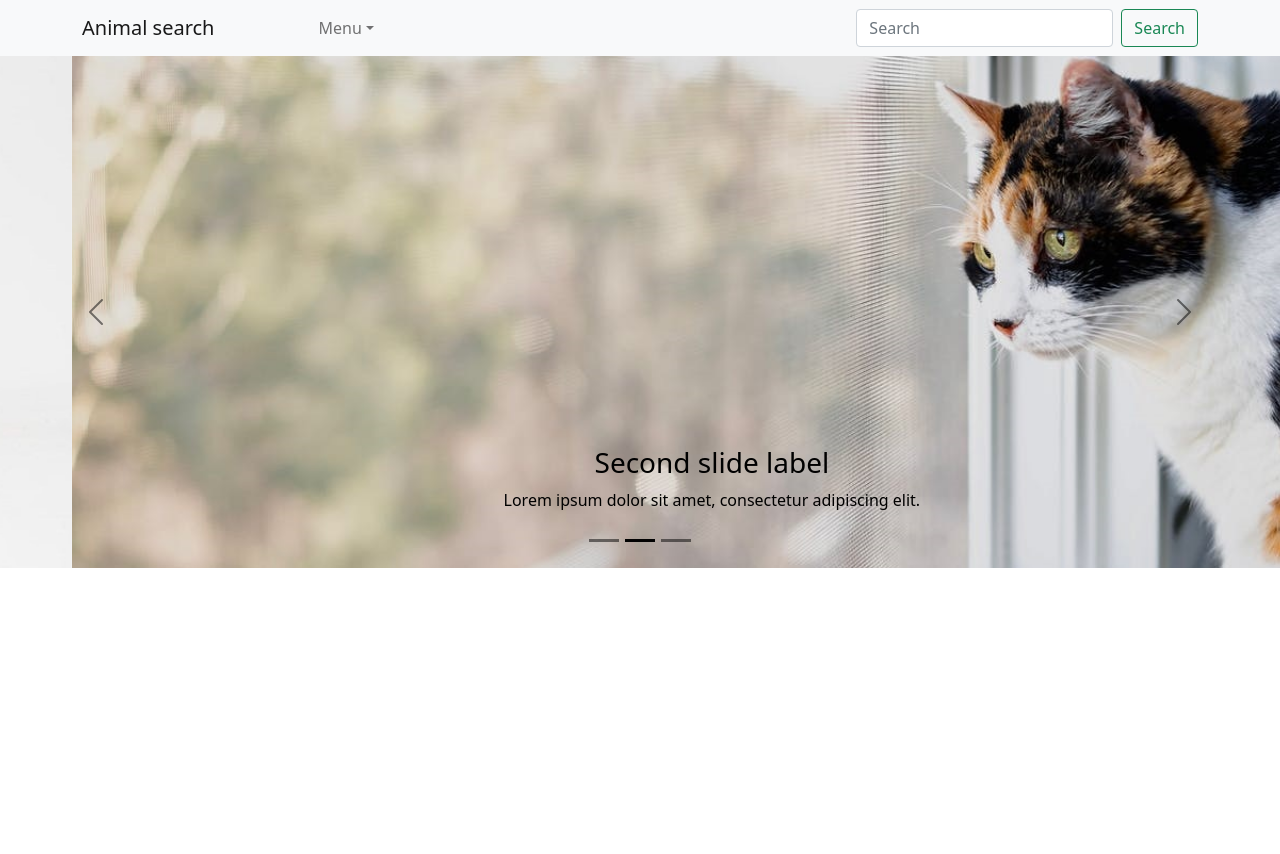
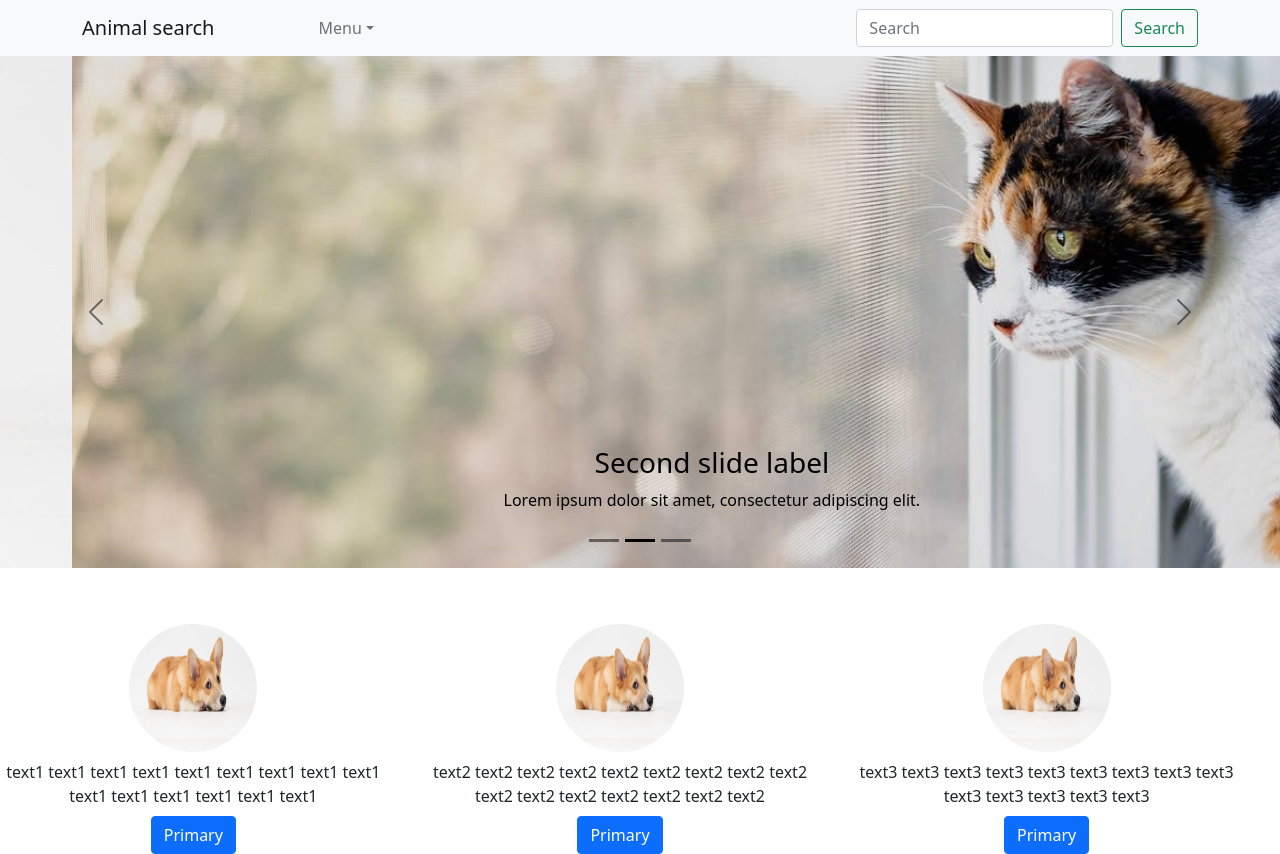
Before and after one commit to delarsen/React-project, a React (Create React App) app in the folder pet-search/: page / in a window 1280 px wide. Before the commit the page ends 800 px from the top, so only its background shows below. Built offline with nearby package versions, Linux system fonts and the light colour scheme.

Commit message:
add route-buttons

```diff
--- a/pet-search/src/components/main-page/index.js
+++ b/pet-search/src/components/main-page/index.js
@@ -1,4 +1,5 @@
 import React, { Component } from "react";
+import RouteButtons from "./route-buttons";
 import MainPageSlider from "./slider";
 
 export default class index extends Component {
@@ -6,6 +7,7 @@ export default class index extends Component {
     return (
       <div>
         <MainPageSlider />
+        <RouteButtons />
       </div>
     );
   }
--- /dev/null
+++ b/pet-search/src/components/main-page/route-button.js
@@ -0,0 +1,18 @@
+import React, { Component } from "react";
+import { Button, Image } from "react-bootstrap";
+
+export default class RouteButton extends Component {
+  render() {
+    return (
+      <div className="mr-10 text-center">
+        <Image
+          src={this.props.img}
+          className="h-32 w-32 m-auto"
+          roundedCircle
+        />
+        <div className="mt-2 mb-2 max-w-sm">{this.props.text}</div>
+        <Button variant="primary">Primary</Button>
+      </div>
+    );
+  }
+}
--- /dev/null
+++ b/pet-search/src/components/main-page/route-buttons.js
@@ -0,0 +1,24 @@
+import React, { Component } from "react";
+import RouteButton from "./route-button";
+import dog2 from "../img/dog2.jpg";
+
+export default class RouteButtons extends Component {
+  render() {
+    return (
+      <div className="flex justify-around">
+        <RouteButton
+          text="text1 text1 text1 text1 text1 text1 text1 text1 text1 text1 text1 text1 text1 text1 text1"
+          img={dog2}
+        />
+        <RouteButton
+          text="text2 text2 text2 text2 text2 text2 text2 text2 text2 text2 text2 text2 text2 text2 text2 text2"
+          img={dog2}
+        />
+        <RouteButton
+          text="text3 text3 text3 text3 text3 text3 text3 text3 text3 text3 text3 text3 text3 text3"
+          img={dog2}
+        />
+      </div>
+    );
+  }
+}
--- a/pet-search/src/components/main-page/slider.js
+++ b/pet-search/src/components/main-page/slider.js
@@ -7,7 +7,7 @@ import bunny from "../img/bunny.jpg";
 export default class MainPageSlider extends Component {
   render() {
     return (
-      <div>
+      <div className="mb-14">
         <Carousel variant="dark">
           <Carousel.Item interval={5000}>
             <img
```
